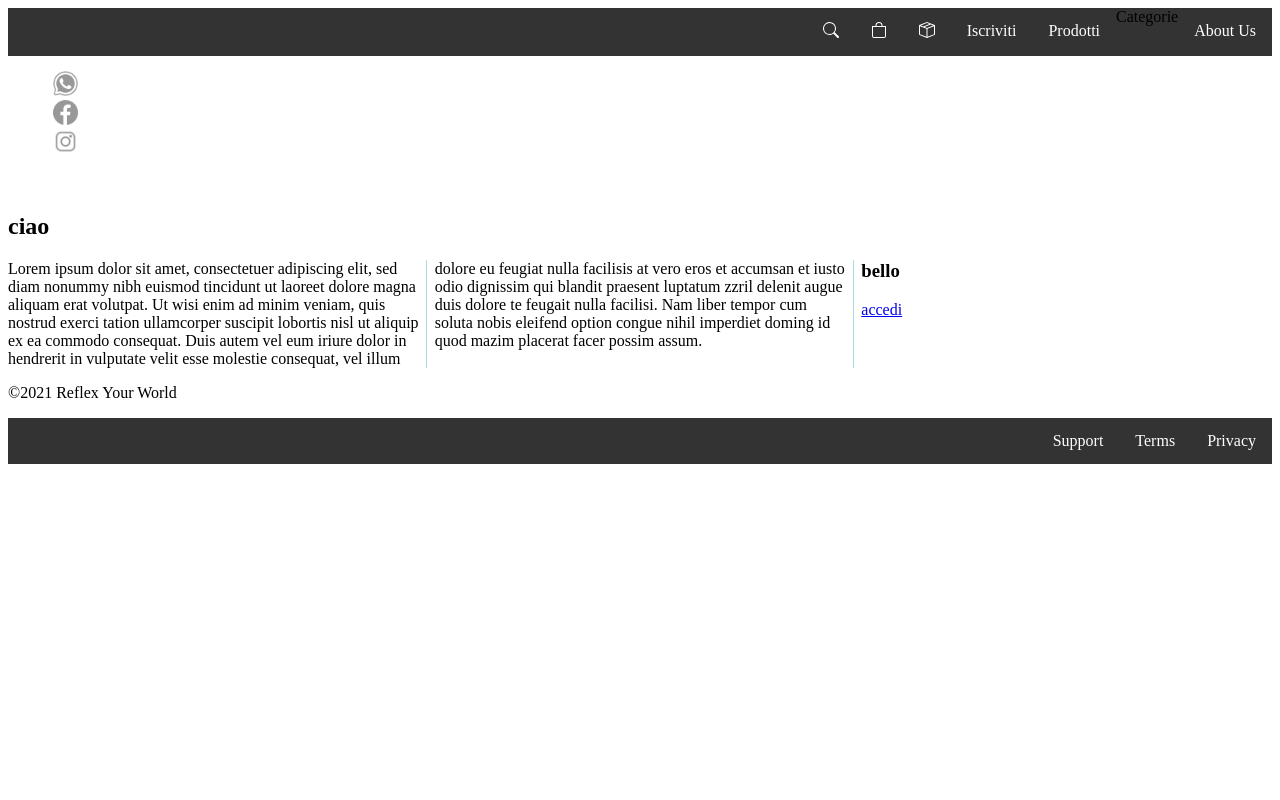
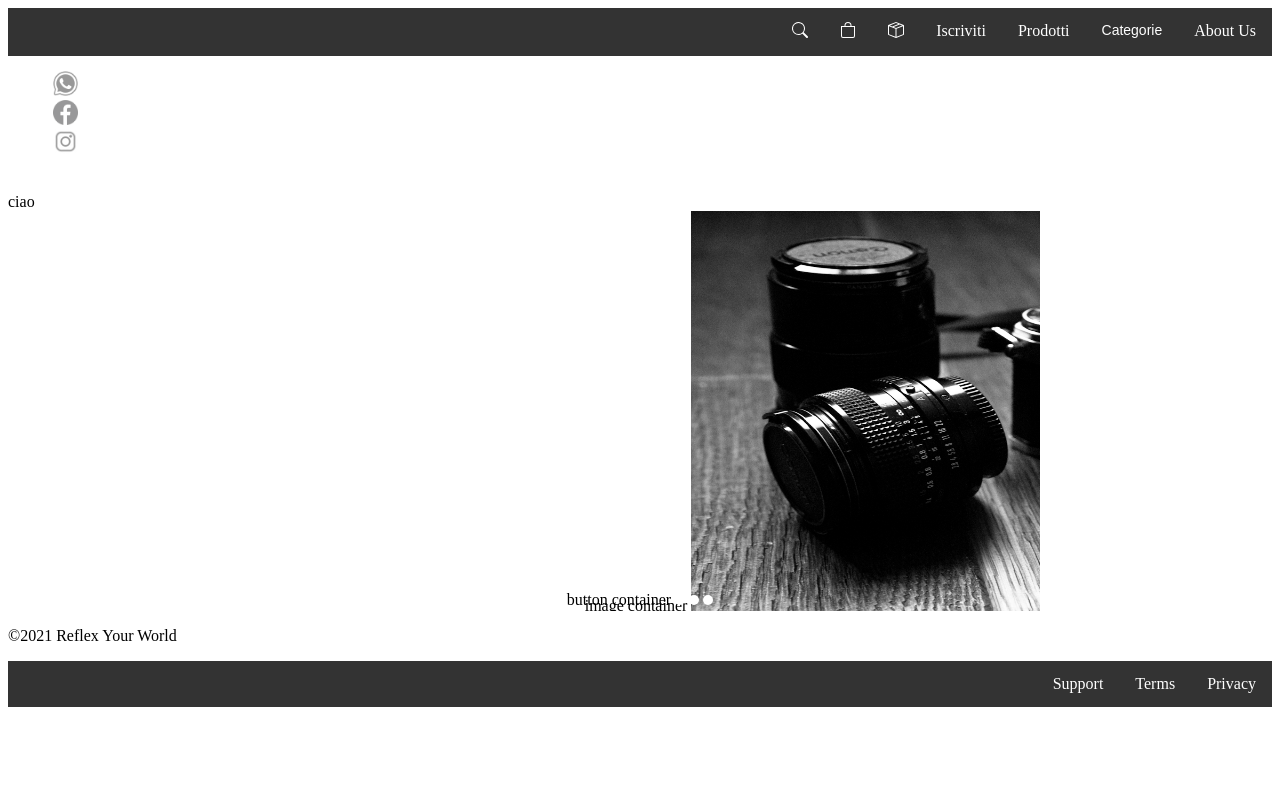
Before and after one commit to Ciccio-tech/ProgettoTSW, a Java web app: page / in a window 1280 px wide. Run offline with Tomcat 11, a stand-in JSP engine, Linux system fonts and the light colour scheme.

Commit message:
SliderImmagini

```diff
--- a/src/main/webapp/css1/mystyle.css
+++ b/src/main/webapp/css1/mystyle.css
@@ -28,6 +28,58 @@
 }
 
 
+.dropdown{
+    overflow: hidden;
+}
+
+.dropdown .dropbtn {
+    cursor: pointer;
+    font-size: 14px;
+    border: none;
+    outline: none;
+    color: white;
+    padding: 14px 16px;
+    background-color: inherit;
+    margin: 0;
+}
+
+.dropbtn.active{
+    background-color: #009999;
+}
+
+
+.dropdown:hover{
+    background-color: #009999;
+}
+
+
+.dropdown-content {
+    display: none;
+    position: absolute;
+    background-color: #009999;
+    min-width: 160px;
+    box-shadow: 0 8px 16px 0 rgba(0,0,0,0.2);
+    z-index: 1;
+    text-decoration-color: white;
+}
+
+.dropdown-content a {
+    float: none;
+    color: black;
+    padding: 12px 16px;
+    text-decoration: none;
+    display: block;
+    text-align: left;
+}
+
+.dropdown-content a:hover {
+    background-color: #ddd;
+}
+
+.show {
+    display: block;
+}
+
 
 body {
     background-color: #ffffff;
@@ -40,7 +92,7 @@
     font-family: Tahoma, Verdana, sans-serif;
 }
 
-/* mouse over link */
+
 a:hover {
     color: #009999;
 }
@@ -59,6 +111,63 @@
     top: 0;
 }
 
+/*codice per lo slider*/
+
+.slider-container
+{
+    width: 800px;
+    height: 400px;
+    margin-left: auto;
+    margin-right: auto;
+    margin-top: 0;
+    text-align: center;
+    overflow: hidden;
+}
+
+.image-container
+{
+    width: 2400px;
+    height: 400px;
+    clear: both;
+    position: relative;
+
+    -webkit-transition: left 2s;
+    -moz-transition: left 2s;
+    -o-transition: left 2s;
+    transition: left 2s;
+}
+
+#slider-image-1:target ~ .image-container
+{
+    left: 0;
+}
+#slider-image-2:target ~ .image-container
+{
+    left: -800px;
+}
+#slider-image-3:target ~ .image-container
+{
+    left: -1600px;
+}
+
+.button-container
+{
+    position: relative;
+    top: -20px;
+}
+.slider-change
+{
+    display: inline-block;
+    height: 10px;
+    width: 10px;
+    border-radius: 5px;
+    background-color: white;
+}
+
+
+
+
+/*codice per i prodotti*/
 .product{
     column-count: 3;
     column-rule: 1px solid lightblue;
--- a/src/main/webapp/index.jsp
+++ b/src/main/webapp/index.jsp
@@ -10,7 +10,18 @@
 <div class="header">
 <ul>
     <li> <a href="WEB-INF/nome.html" > About Us </a></li>
-    <li> Categorie<!-- menu a tendina --> </li>
+    <li>
+        <div class="dropdown">
+            <button class="dropbtn" onclick="myFunction()">Categorie
+             <i class="fa fa-caret-down"></i>
+            </button>
+                <div class="dropdown-content" id="myDropdown">
+                 <a href="#">Link 1</a>
+                 <a href="#">Link 2</a>
+                 <a href="#">Link 3</a>
+                </div>
+        </div>
+    </li>
     <li> <a href="WEB-INF/nome.html" >Prodotti </a></li>
     <li> <a href="WEB-INF/Login.jsp" >Iscriviti</a> </li>
     <li>
@@ -40,6 +51,28 @@
 </div>
 
 
+<!--Script per il menu a tendina "Categorie"-->
+<script>
+    /* When the user clicks on the button,
+    toggle between hiding and showing the dropdown content */
+    function myFunction() {
+        document.getElementById("myDropdown").classList.toggle("show");
+    }
+
+    // Close the dropdown if the user clicks outside of it
+    window.onclick = function(e) {
+        if (!e.target.matches('.dropbtn')) {
+            var myDropdown = document.getElementById("myDropdown");
+            if (myDropdown.classList.contains('show')) {
+                myDropdown.classList.remove('show');
+            }
+        }
+    }
+</script>
+
+
+
+
 <!-- The sidebar -->
 <div class="sidebar" style="width:70px; text-align: right; color: transparent">
         <a href="https://api.whatsapp.com/send?phone=DA INSERIRE UN NUMERO DI TELEFONO&text=Salve,%20vorrei%20qualche%20informazione%20in%20merito%20ai%20vostri%20prodotti." ><img src="images/whatsapp.png" width=25px height=25px alt="whatsapp"> </a><br>
@@ -52,50 +85,39 @@
 
 
 
-<script>
-    let slideIndex = 1;
-    showDivs(slideIndex);
 
-    function plusDivs(n) {
-        showDivs(slideIndex += n);
-    }
-
-    function showDivs(n) {
-        let i;
-        let x = document.getElementsByClassName("mySlides");
-        if (n > x.length) {slideIndex = 1}
-        if (n < 1) {slideIndex = x.length}
-        for (i = 0; i < x.length; i++) {
-            x[i].style.display = "none";
-        }
-        x[slideIndex-1].style.display = "block";
-    }
-</script>
+<div class="immagini">
+    ciao
+    <div class="slider-container">
+        <div class="image-container">
+            image container
+            <img src="images/Slider/foto.jpg" alt="vecchia Canon" class="slider-image" id="slider-image-1" height="400px" width="800px"/>
+            <img src="images/Slider/foto1.jpg" alt="paesaggio" class="slider-image" id="slider-image-2" height="400px" width="800px"/>
+            <img src="images/Slider/foto2.jpg" alt="bimbo" class="slider-image" id="slider-image-3" height="400px" width="800px"/>
+        </div>
+        <div class="button-container">
+            button container
+            <a href="#slider-image-1" class="slider-change"></a>
+            <a href="#slider-image-2" class="slider-change"></a>
+            <a href="#slider-image-3" class="slider-change"></a>
+        </div>
+    </div>
+</div>
 
 
 
 <div class="product">
-    <h2>ciao</h2>
-    Lorem ipsum dolor sit amet, consectetuer adipiscing elit, sed diam nonummy nibh euismod tincidunt ut laoreet dolore
-    magna aliquam erat volutpat. Ut wisi enim ad minim veniam, quis nostrud exerci tation ullamcorper suscipit lobortis
-    nisl ut aliquip ex ea commodo consequat. Duis autem vel eum iriure dolor in hendrerit in vulputate velit esse molestie
-    consequat, vel illum dolore eu feugiat nulla facilisis at vero eros et accumsan et iusto odio dignissim qui blandit praesent
-    luptatum zzril delenit augue duis dolore te feugait nulla facilisi. Nam liber tempor cum soluta nobis eleifend option congue
-    nihil imperdiet doming id quod mazim placerat facer possim assum.
-    <h3>bello</h3>
-
-    <a href="WEB-INF/Registrazione.jsp">accedi</a>
 
 </div>
 
 
 
-<footer class="my-5 pt-5 text-muted text-center text-small">
-    <p class="mb-1">&copy;2021 Reflex Your World</p>
-    <ul class="list-inline">
-        <li class="list-inline-item"><a href="#">Privacy</a></li>
-        <li class="list-inline-item"><a href="#">Terms</a></li>
-        <li class="list-inline-item"><a href="#">Support</a></li>
+<footer class="f">
+    <p class="marchio">&copy;2021 Reflex Your World</p>
+    <ul>
+        <li><a href="#">Privacy</a></li>
+        <li><a href="#">Terms</a></li>
+        <li><a href="#">Support</a></li>
     </ul>
 </footer>
 
```
Also changed, not shown: src/main/webapp/images/Slider/foto.jpg (added), src/main/webapp/images/Slider/foto1.jpg (added), src/main/webapp/images/Slider/foto2.jpg (added), 2 other files.
